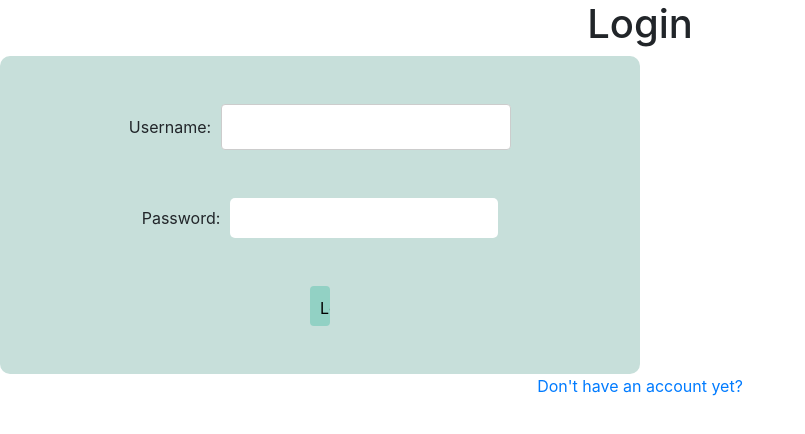
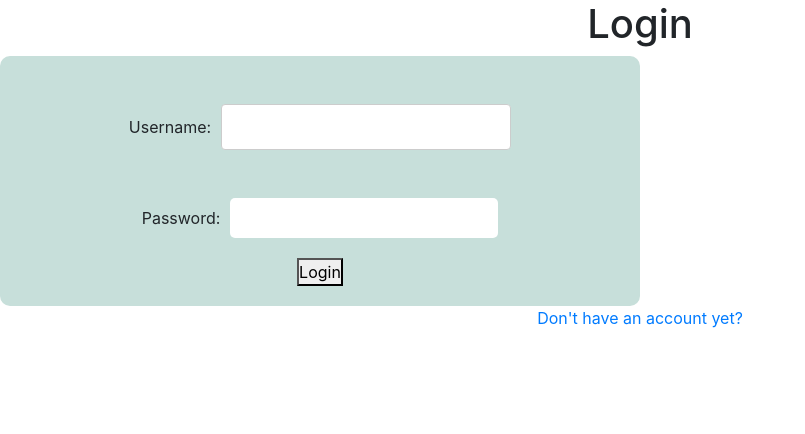
Before and after one commit to roselynle/meal-app-client, a React app: page /login in a window 1280 px wide. Shown: the top 434 px of the page, without its empty margins (0-805 px from the left). Built offline with nearby package versions, Linux system fonts and the light colour scheme.

Commit message:
test for login form

```diff
--- a/src/components/LoginForm/index.js
+++ b/src/components/LoginForm/index.js
@@ -24,8 +24,7 @@ const LoginForm = () => {
     };
 
     return (
-        <div id="login-form">
-            <form onSubmit={handleSubmit}>
+            <form id="login-form">
                 <div className="loginInput">
                     <label htmlFor="username">Username:</label>
                     <input type="text" name="username" onChange={handleUsername}/>
@@ -34,11 +33,10 @@ const LoginForm = () => {
                     <label htmlFor="password">Password:</label>
                     <input type="password" name="password" onChange={handlePassword}/>
                 </div>
-                <div className="loginInput">
-                    <input id="submit-btn" type="submit" value="Login" />
+                <div className="loginButton">
+                    <button onClick={handleSubmit}>Login</button>
                 </div>
             </form>
-        </div>
     );
 };
 export default LoginForm;
```
Also changed, not shown: src/components/LoginForm/test.js (added, +16 -0 lines).
